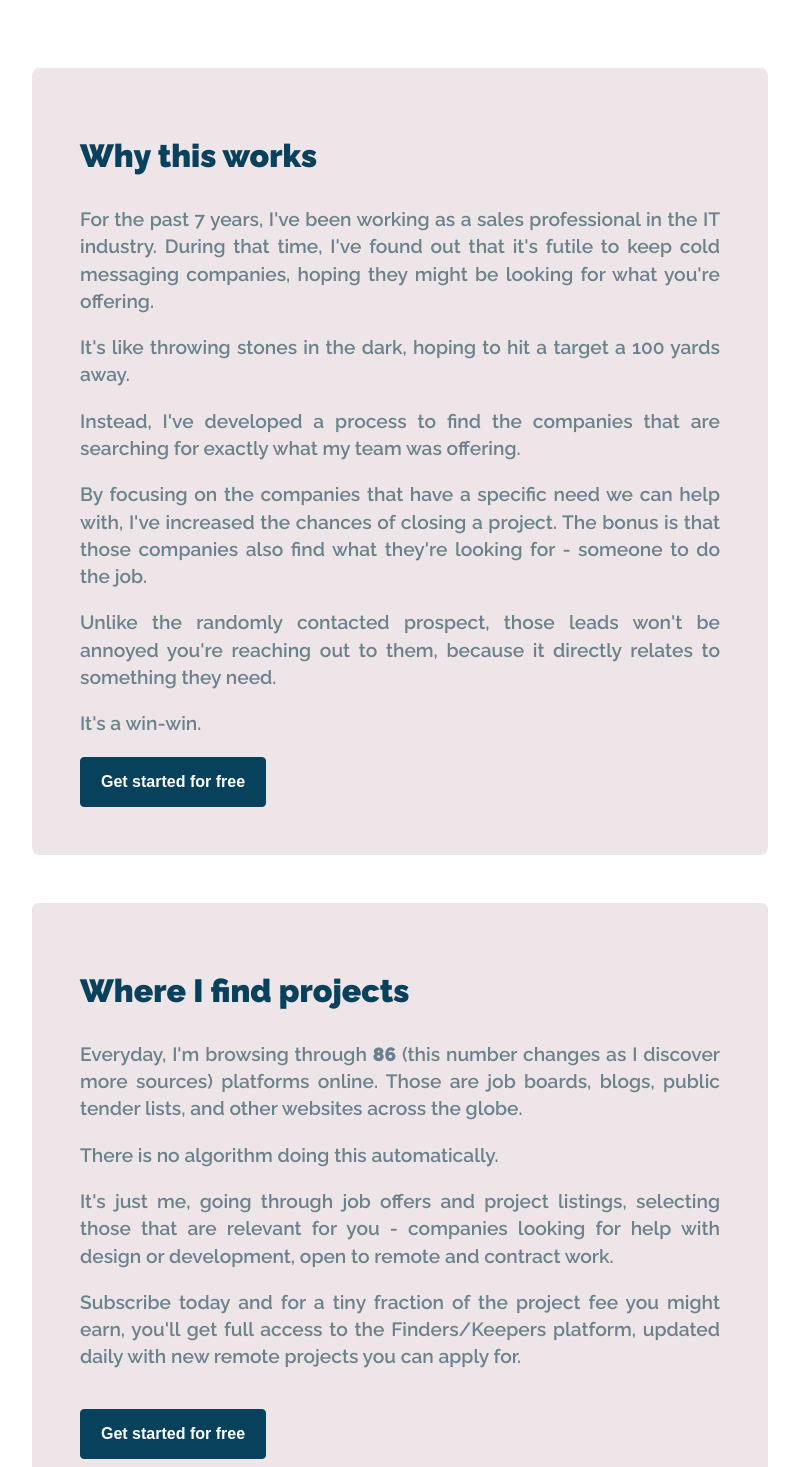
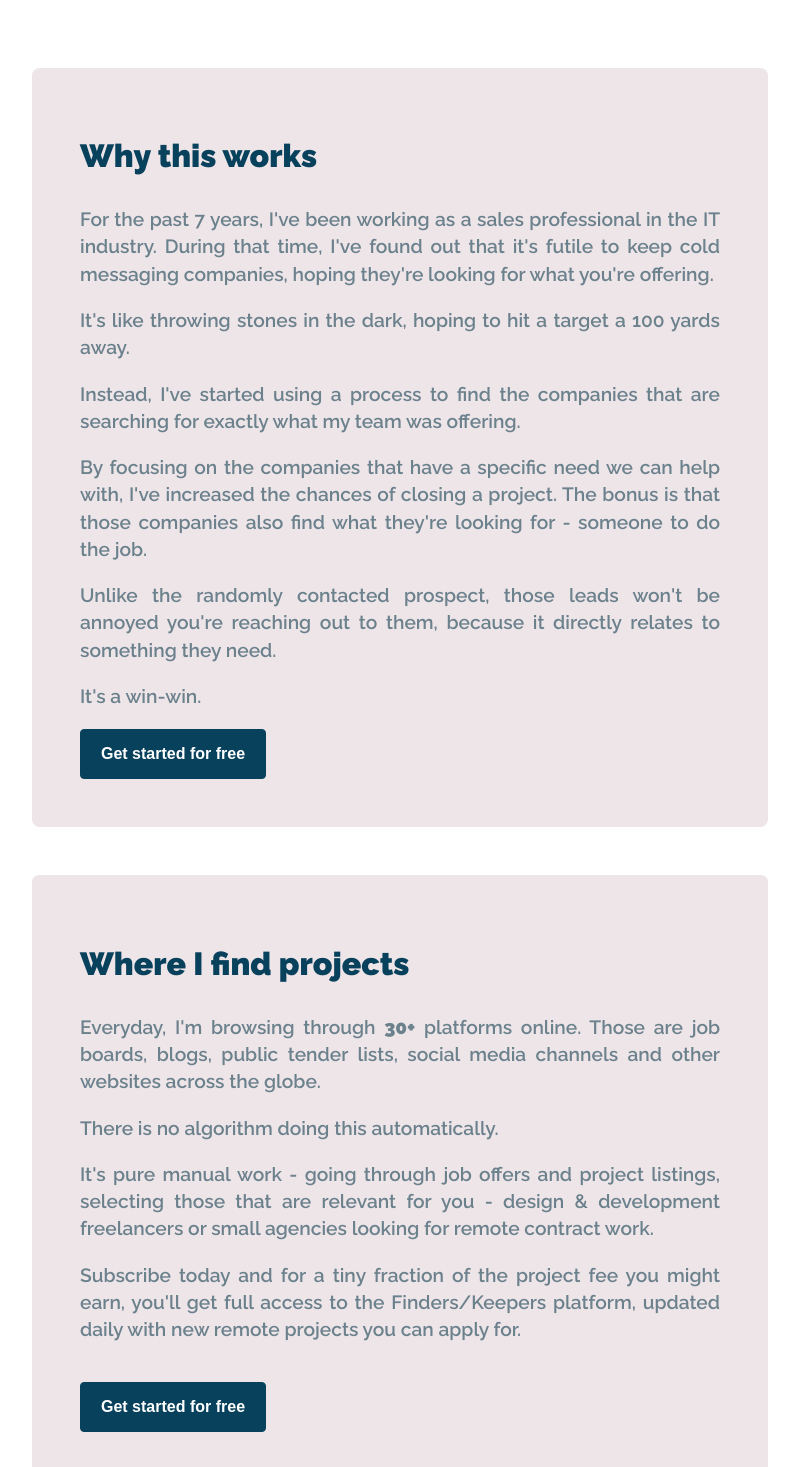
Before and after one commit to rum-n/finders-keepers, a React (Create React App) app: page / in a window 1280 px wide. Shown: the part 1266-2733 px from the top of the page, without its empty margins (240-1039 px from the left). Built offline with nearby package versions, Linux system fonts and the light colour scheme.

Commit message:
copy change

```diff
--- a/src/components/whyitworks/Why.js
+++ b/src/components/whyitworks/Why.js
@@ -6,9 +6,9 @@ const Why = () => {
         <React.Fragment>
     <div className='third-screen' id='how'>
         <h1>Why this works</h1>
-        <p>For the past 7 years, I've been working as a sales professional in the IT industry. During that time, I've found out that it's futile to keep cold messaging companies, hoping they might be looking for what you're offering.</p>
+        <p>For the past 7 years, I've been working as a sales professional in the IT industry. During that time, I've found out that it's futile to keep cold messaging companies, hoping they're looking for what you're offering.</p>
         <p>It's like throwing stones in the dark, hoping to hit a target a 100 yards away.</p>
-        <p>Instead, I've developed a process to find the companies that are searching for exactly what my team was offering.</p>
+        <p>Instead, I've started using a process to find the companies that are searching for exactly what my team was offering.</p>
         <p>By focusing on the companies that have a specific need we can help with, I've increased the chances of closing a project. The bonus is that those companies also find what they're looking for - someone to do the job.</p>
         <p>Unlike the randomly contacted prospect, those leads won't be annoyed you're reaching out to them, because it directly relates to something they need.</p>
         <p>It's a win-win.</p>
@@ -16,9 +16,9 @@ const Why = () => {
     </div>
     <div className='third-screen'>
         <h1>Where I find projects</h1>
-        <p>Everyday, I'm browsing through <strong>86</strong> (this number changes as I discover more sources) platforms online. Those are job boards, blogs, public tender lists, and other websites across the globe.</p>
+        <p>Everyday, I'm browsing through <strong>30+</strong> platforms online. Those are job boards, blogs, public tender lists, social media channels and other websites across the globe.</p>
         <p>There is no algorithm doing this automatically.</p>
-        <p>It's just me, going through job offers and project listings, selecting those that are relevant for you - companies looking for help with design or development, open to remote and contract work.</p>
+        <p>It's pure manual work - going through job offers and project listings, selecting those that are relevant for you - design & development freelancers or small agencies looking for remote contract work.</p>
         <p>Subscribe today and for a tiny fraction of the project fee you might earn, you'll get full access to the Finders/Keepers platform, updated daily with new remote projects you can apply for.</p>
         <br/>
         <a href='https://app.finderskeepers.pro/'><button className='primary'>Get started for free</button></a>
```
